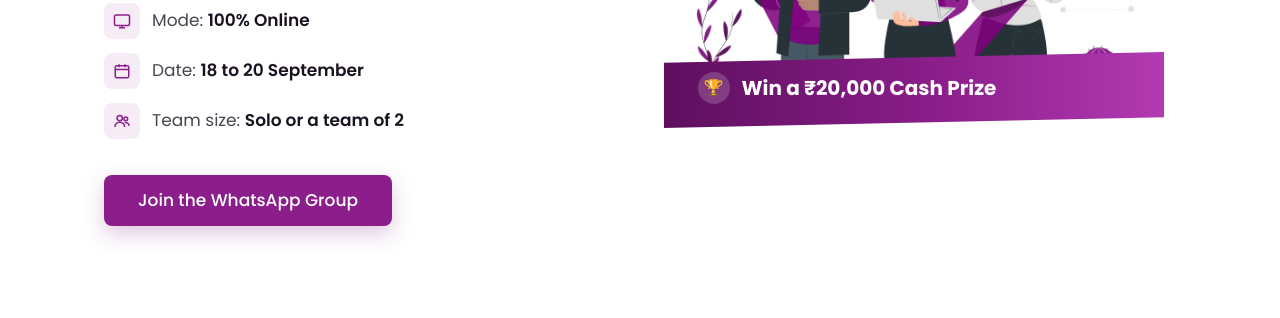
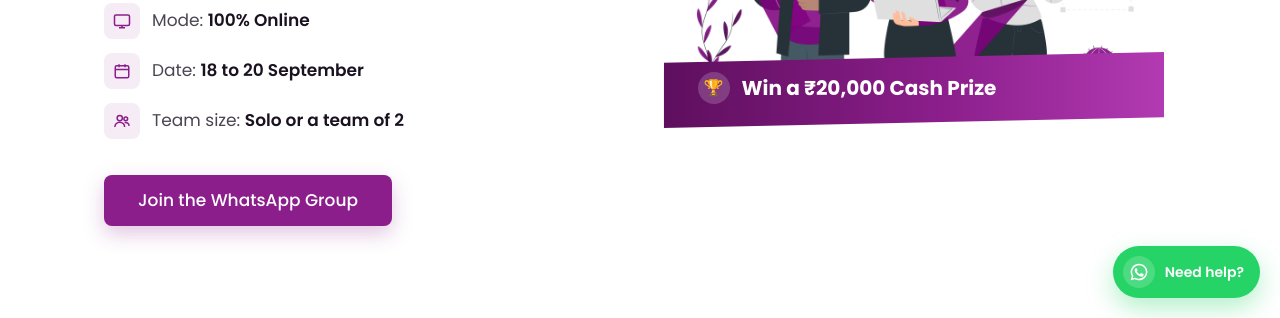
Before and after one commit to rajnishpark03/tutedude-uiux-hackathon, a plain HTML site: page index.html in a window 1280 px wide. Shown: the part 482-800 px from the top of the page. Drawn offline with Linux system fonts and the light colour scheme.

Commit message:
Add WhatsApp help button and contact number

```diff
--- a/index.html
+++ b/index.html
@@ -10,7 +10,7 @@
   <link rel="preconnect" href="https://fonts.googleapis.com" />
   <link rel="preconnect" href="https://fonts.gstatic.com" crossorigin />
   <link href="https://fonts.googleapis.com/css2?family=Poppins:wght@400;500;600;700;800&display=swap" rel="stylesheet" />
-  <link rel="stylesheet" href="styles.css?v=50" />
+  <link rel="stylesheet" href="styles.css?v=51" />
 </head>
 <body>
 
@@ -317,10 +317,18 @@
       <a href="#" class="logo logo--footer" aria-label="Tutedude home">
         <img src="assets/tutedude-logo.png" alt="TuteDude" width="468" height="135" />
       </a>
+      <p>Questions? WhatsApp us at <a href="https://wa.me/916201647960" target="_blank" rel="noopener">+91 62016 47960</a></p>
       <p>© <span id="year"></span> Tutedude. All rights reserved.</p>
     </div>
   </footer>
 
-  <script src="script.js?v=50"></script>
+  <a class="help-fab" href="https://wa.me/916201647960?text=Hi%2C%20I%20have%20a%20question%20about%20the%20UI%2FUX%20Hackathon" target="_blank" rel="noopener" aria-label="Need help? Chat on WhatsApp">
+    <span class="help-fab__icon" aria-hidden="true">
+      <svg viewBox="0 0 24 24" fill="currentColor"><path d="M12 2a10 10 0 0 0-8.6 15.1L2 22l5.1-1.3A10 10 0 1 0 12 2Zm0 18.2a8.2 8.2 0 0 1-4.2-1.2l-.3-.2-3 .8.8-2.9-.2-.3A8.2 8.2 0 1 1 12 20.2Zm4.5-6.1c-.2-.1-1.5-.7-1.7-.8-.2-.1-.4-.1-.6.1l-.8 1c-.1.2-.3.2-.5.1a6.7 6.7 0 0 1-3.3-2.9c-.3-.4.2-.4.7-1.3.1-.2 0-.3 0-.5l-.8-1.8c-.2-.5-.4-.4-.6-.4h-.5a1 1 0 0 0-.7.3 3 3 0 0 0-.9 2.2 5.2 5.2 0 0 0 1.1 2.8 12 12 0 0 0 4.6 4c1.7.7 2.3.8 3.2.7a2.7 2.7 0 0 0 1.8-1.3c.2-.6.2-1.1.2-1.2-.1-.1-.3-.2-.5-.3Z"/></svg>
+    </span>
+    <span class="help-fab__text">Need help?</span>
+  </a>
+
+  <script src="script.js?v=51"></script>
 </body>
 </html>
--- a/styles.css
+++ b/styles.css
@@ -786,6 +786,37 @@ h1, h2, h3, p { margin: 0; }
   flex-wrap: wrap;
 }
 
+/* ---------- Help button ---------- */
+.help-fab {
+  position: fixed;
+  right: 20px;
+  bottom: 20px;
+  z-index: 60;
+  display: inline-flex;
+  align-items: center;
+  gap: 10px;
+  padding: 10px 16px 10px 10px;
+  border-radius: 999px;
+  background: #25d366;
+  color: #fff;
+  font-size: 14px;
+  font-weight: 600;
+  box-shadow: 0 10px 26px rgba(37, 211, 102, .35);
+  transition: transform .18s ease, box-shadow .18s ease;
+}
+.help-fab:hover { transform: translateY(-2px); box-shadow: 0 14px 30px rgba(37, 211, 102, .45); }
+.help-fab__icon {
+  display: inline-grid;
+  place-items: center;
+  width: 32px;
+  height: 32px;
+  border-radius: 50%;
+  background: rgba(255,255,255,.18);
+}
+.help-fab__icon svg { width: 20px; height: 20px; }
+.footer a { color: var(--purple); font-weight: 600; }
+.footer p + p { margin-top: 4px; }
+
 /* ---------- Scroll reveal ---------- */
 .reveal {
   opacity: 0;
@@ -895,4 +926,5 @@ h1, h2, h3, p { margin: 0; }
   .cta__card { padding: 44px 20px; border-radius: 16px; }
   .cta__float { padding: 16px 12px; }
   .footer__inner { justify-content: center; text-align: center; }
+  .help-fab { right: 14px; bottom: 14px; padding: 8px 14px 8px 8px; font-size: 13px; }
 }
```
